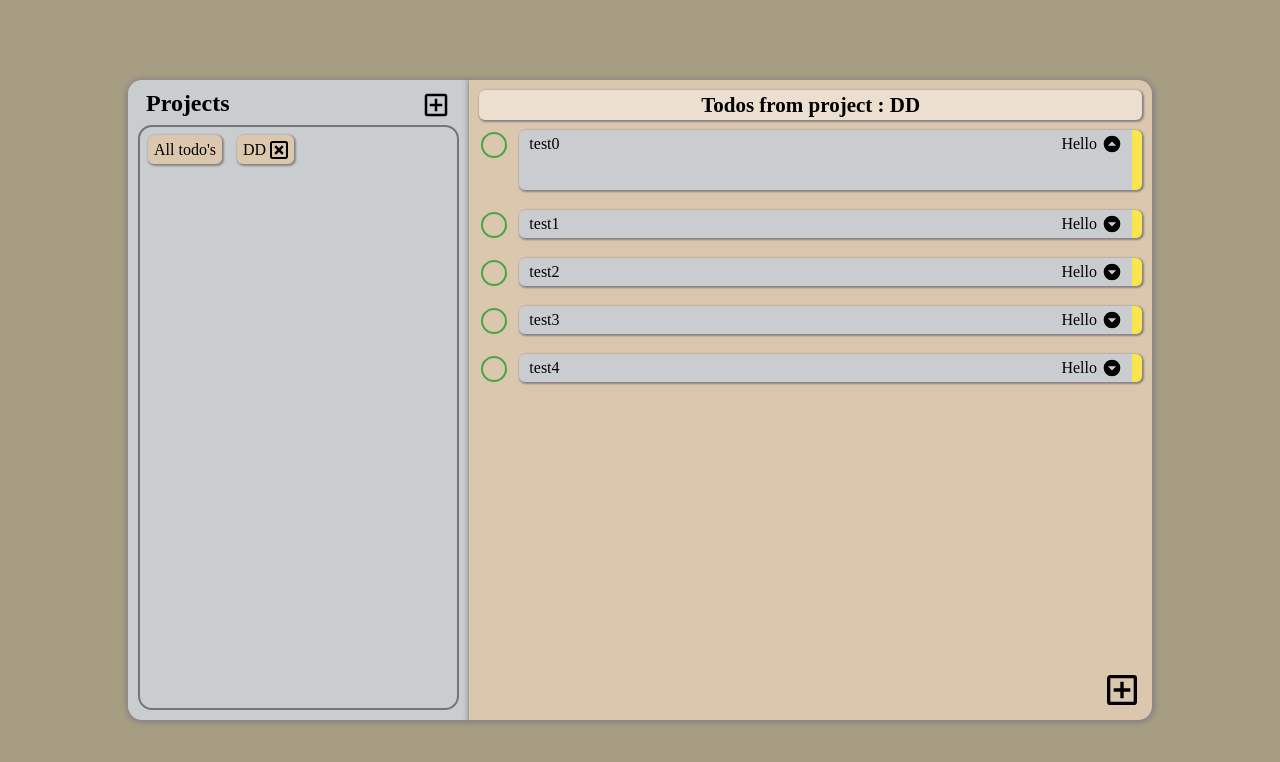
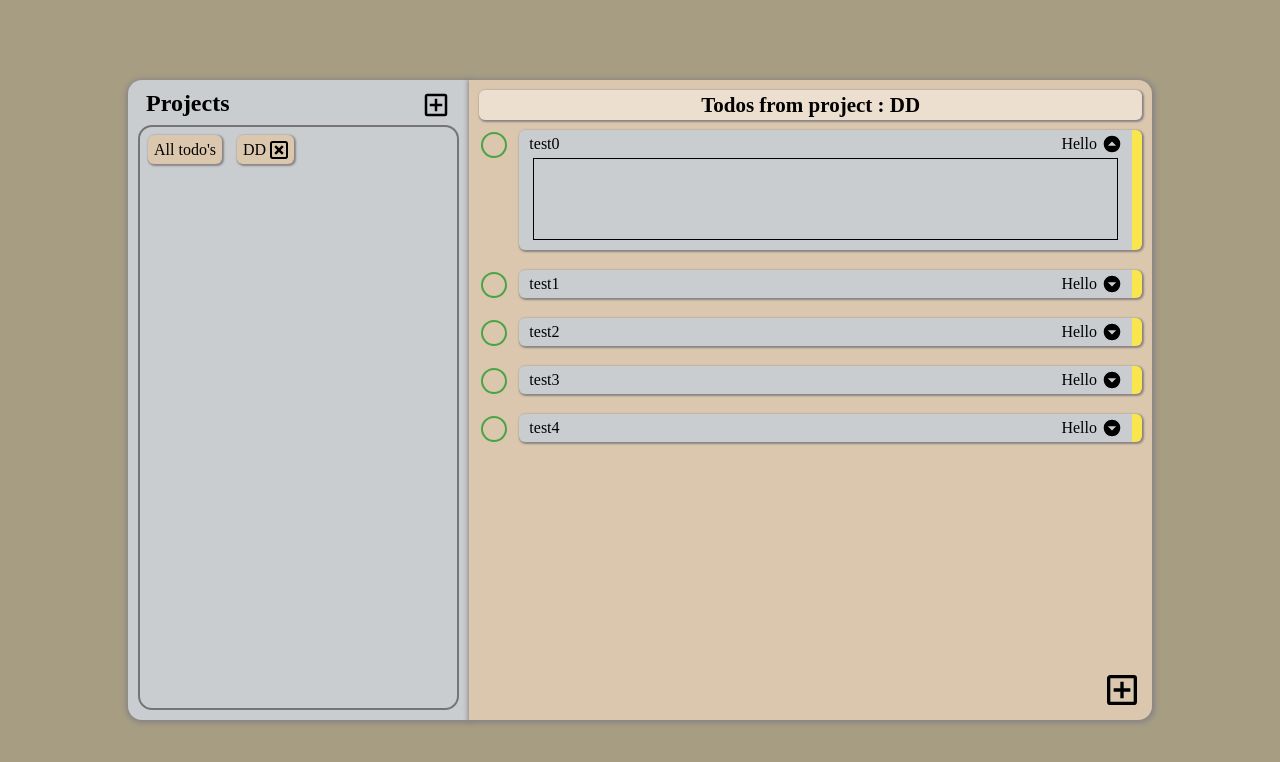
Before and after one commit to DogGotSwag/todoList, a website built with webpack: page src/template.html in a window 1280 px wide. Both pictures are taken after a click on the element 1112 px from the left and 144 px from the top of the page. Built offline with nearby package versions, Linux system fonts and the light colour scheme.

Commit message:
make form area to edit todo
made expand area bigger and added some css
for it to look organized

```diff
--- a/src/DOMscript.js
+++ b/src/DOMscript.js
@@ -128,17 +128,6 @@ let DOM_Module = (function (index) {
             div.appendChild(img);
             img.classList.add('dropDownIcon');
 
-            div.addEventListener('click', () => {
-                let liClasses = Array.from( li.classList);
-                if( liClasses.includes("expand") ){
-                    li.classList.remove('expand');
-                    img.src = dropDown;
-                }
-                else{
-                    li.classList.add('expand');
-                    img.src = up;
-                }
-            });
 
 
 
@@ -147,10 +136,31 @@ let DOM_Module = (function (index) {
             topContainer.appendChild(dueDate);
             topContainer.appendChild(div);
 
+
+            let editForm = document.createElement('form');
+            editForm.classList.add('editTodoForm');
+
+
             li.appendChild(topContainer);
+            li.appendChild(editForm);
 
             li.classList.add(`${key.priority}`);
             ul.appendChild(li);
+
+            div.addEventListener('click', () => {
+                let liClasses = Array.from( li.classList);
+                if( liClasses.includes("expand") ){
+                    li.classList.remove('expand');
+                    img.src = dropDown;
+                    editForm.classList.remove('visible');
+                }
+                else{
+                    li.classList.add('expand');
+                    img.src = up;
+                    editForm.classList.add('visible');
+                }
+            });
+
         });
 
         allTodosContainer.appendChild(ul);
--- a/src/style.css
+++ b/src/style.css
@@ -289,6 +289,7 @@ textarea{
     display: grid;
     grid-template-columns: 1fr;
     grid-template-rows: 28px;
+    grid-auto-rows: 1fr;
 
     height: 28px;
     transition: all .3s ease;
@@ -298,6 +299,7 @@ textarea{
     box-shadow: 1px 1px 2px 1px var(--shadow);
     margin-bottom: 20px;
     padding-right: 10px;
+    padding-bottom: 10px;
 }
 
 .dropDownIcon{
@@ -312,7 +314,7 @@ textarea{
 }
 
 .todoLi.expand{
-    height: 60px;
+    height: 120px;
 }
 
 .todoLi.low{
@@ -386,5 +388,22 @@ textarea{
 }
 
 
+.editTodoForm{
+    display: none;
+    justify-self: center;
+    width: 97%;
+    height: 100%;
+    border: 1px solid black;
+    margin-left: 10px;
+
+}
+
+.editTodoForm.visible{
+    display: block;
+}
+
+
+
+
 
 /* end right side */
```
